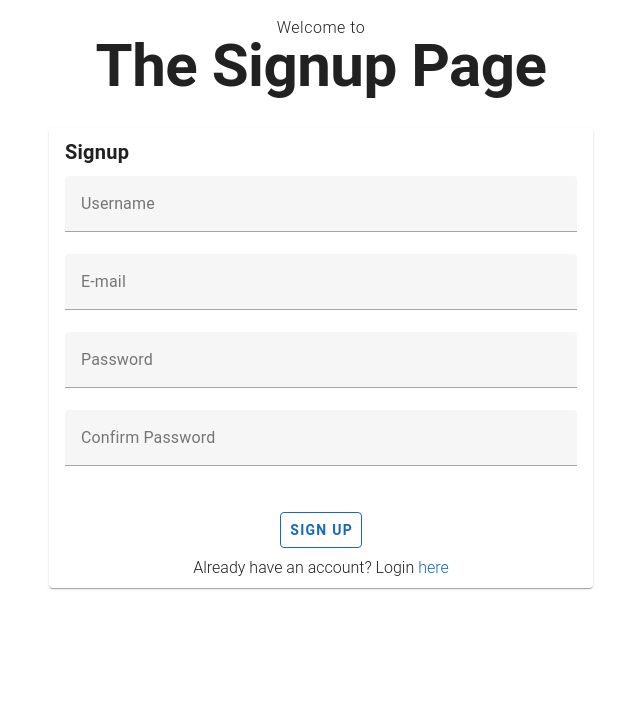
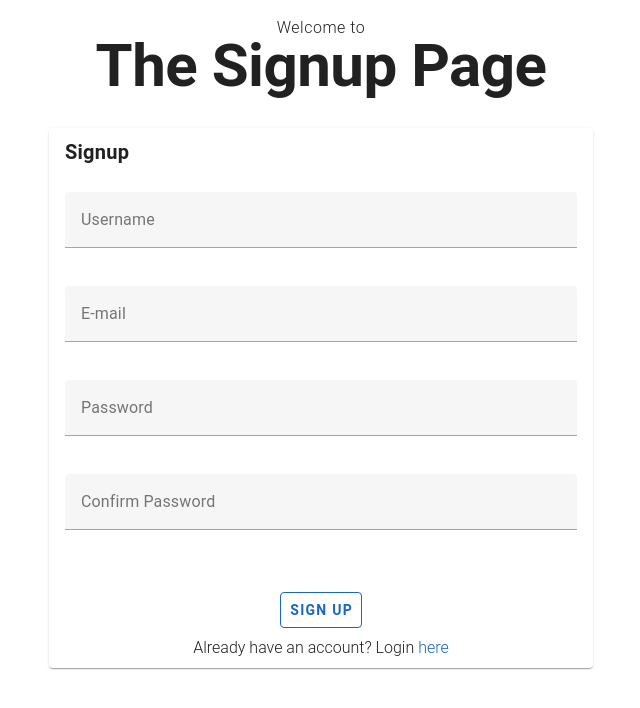
Before and after one commit to KRolander/Gryphon, a Vue app in the folder frontend/: page /auth/signup in a window 1280 px wide. Shown: the top 708 px of the page, without its empty margins (319-959 px from the left). Built offline with nearby package versions, Linux system fonts and the light colour scheme.

Commit message:
✨ Frontend rules for signup form input fields

```diff
--- a/frontend/src/components/auth/SignupForm.vue
+++ b/frontend/src/components/auth/SignupForm.vue
@@ -20,24 +20,48 @@
 
           <!-- ==================== FIELDS ==================== -->
           <v-card-text>
-            <v-form>
+            <v-form v-model="valid" @submit.prevent="signup">
               <!-- USERNAME FIELD -->
-              <v-text-field label="Username" required></v-text-field>
+              <v-text-field
+                class="mb-4 mt-4"
+                label="Username"
+                v-model="username"
+                :rules="usernameRules"
+                :counter="20"
+                required
+              ></v-text-field>
 
               <!-- EMAIL FIELD -->
-              <v-text-field label="E-mail" type="email" required></v-text-field>
+              <v-text-field
+                class="mb-4 mt-4"
+                label="E-mail"
+                type="email"
+                v-model="email"
+                :rules="emailRules"
+                :error="emailHasCustomError"
+                :error-messages="
+                  emailHasCustomError ? emailCustomErrorMessage : ''
+                "
+                required
+              ></v-text-field>
 
               <!-- PASSWORD FIELD -->
               <v-text-field
+                class="mb-4 mt-4"
                 label="Password"
                 type="password"
+                v-model="password"
+                :rules="passwordRules"
                 required
               ></v-text-field>
 
               <!-- CONFIRM PASSWORD FIELD -->
               <v-text-field
+                class="mb-4 mt-4"
                 label="Confirm Password"
                 type="password"
+                v-model="confirmPassword"
+                :rules="confirmPasswordRules"
                 required
               ></v-text-field>
             </v-form>
@@ -46,7 +70,12 @@
           <!-- ==================== ACTIONS ==================== -->
           <v-card-actions class="d-flex flex-column justify-center">
             <!-- <v-spacer></v-spacer> -->
-            <v-btn color="primary" variant="outlined" class="font-weight-bold">
+            <v-btn
+              color="primary"
+              variant="outlined"
+              class="font-weight-bold"
+              @click="signup"
+            >
               Sign Up
             </v-btn>
 
@@ -66,6 +95,66 @@
   </v-container>
 </template>
 
-<script></script>
+<script>
+export default {
+  name: "SignupForm",
+  data() {
+    return {
+      valid: false,
+      /* --------------------- FIELD VALUES --------------------- */
+      username: "",
+
+      email: "",
+      emailHasCustomError: false,
+      emailCustomErrorMessage: "",
+
+      password: "",
+      confirmPassword: "",
+
+      /* --------------------- RULES --------------------- */
+
+      usernameRules: [
+        (v) => !!v || "Username is required",
+        (v) => (v && v.length >= 3) || "Username must be at least 3 characters",
+        (v) =>
+          (v && v.length <= 20) || "Username must be at most 20 characters",
+      ],
+
+      emailRules: [
+        (v) => !!v || "E-mail is required",
+        (v) =>
+          /(?:[a-z0-9!#$%&'*+/=?^_`{|}~-]+(?:\.[a-z0-9!#$%&'*+/=?^_`{|}~-]+)*|"(?:[\x01-\x08\x0b\x0c\x0e-\x1f\x21\x23-\x5b\x5d-\x7f]|\\[\x01-\x09\x0b\x0c\x0e-\x7f])*")@(?:(?:[a-z0-9](?:[a-z0-9-]*[a-z0-9])?\.)+[a-z0-9](?:[a-z0-9-]*[a-z0-9])?|\[(?:(?:(2(5[0-5]|[0-4][0-9])|1[0-9][0-9]|[1-9]?[0-9]))\.){3}(?:(2(5[0-5]|[0-4][0-9])|1[0-9][0-9]|[1-9]?[0-9])|[a-z0-9-]*[a-z0-9]:(?:[\x01-\x08\x0b\x0c\x0e-\x1f\x21-\x5a\x53-\x7f]|\\[\x01-\x09\x0b\x0c\x0e-\x7f])+)\])/.test(
+            v
+          ) || "E-mail must be valid",
+      ],
+
+      passwordRules: [
+        (v) => !!v || "Password is required",
+        (v) => (v && v.length >= 6) || "Password must be at least 6 characters",
+        (v) =>
+          (v && v.length <= 20) || "Password must be at most 20 characters",
+      ],
+
+      confirmPasswordRules: [
+        (v) => !!v || "Confirm Password is required",
+        (v) => v === this.password || "Passwords do not match",
+      ],
+    };
+  },
+  methods: {
+    signup() {
+      if (this.valid) {
+        // Handle signup logic here
+        console.log("Signup form submitted");
+
+        // this.emailHasCustomError = true;
+        // this.emailCustomErrorMessage = "This email is already registered.";
+      } else {
+        console.log("Form is invalid");
+      }
+    },
+  },
+};
+</script>
 
 <style lang="css" scoped></style>
```
